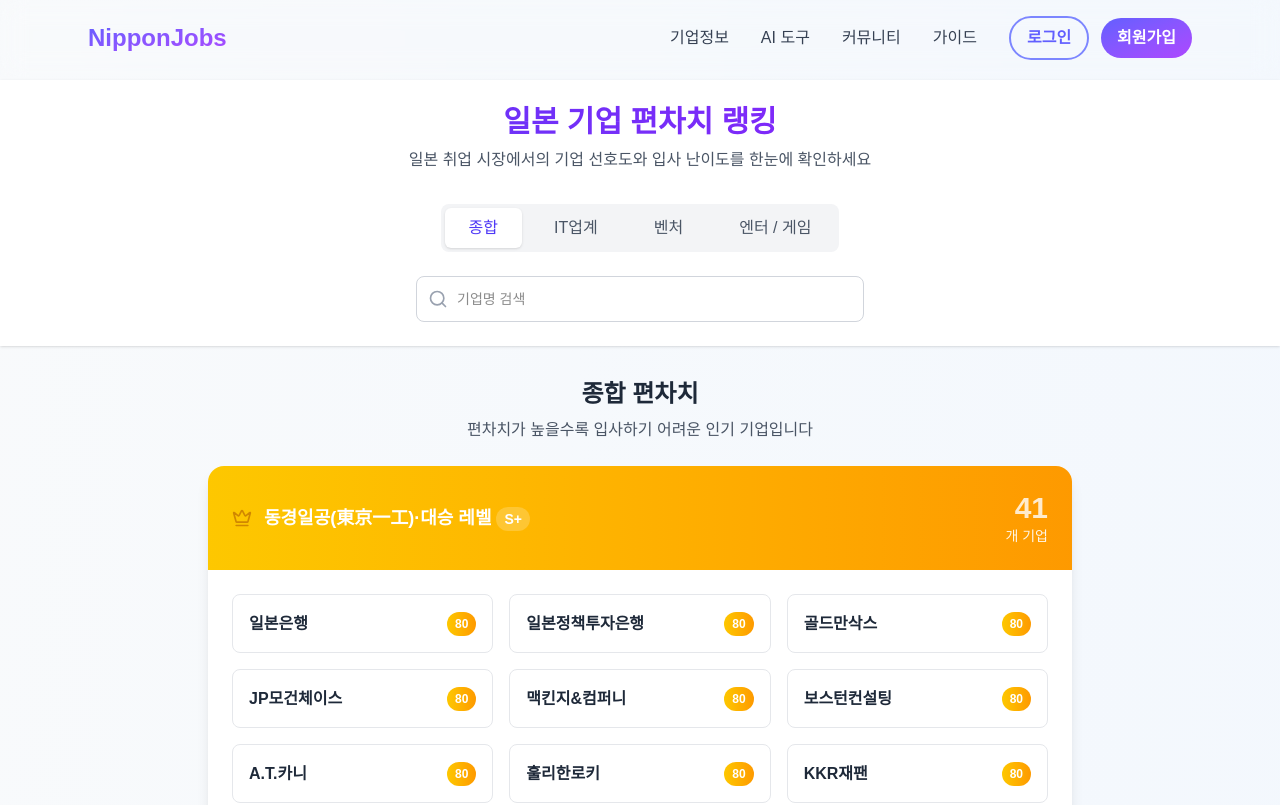
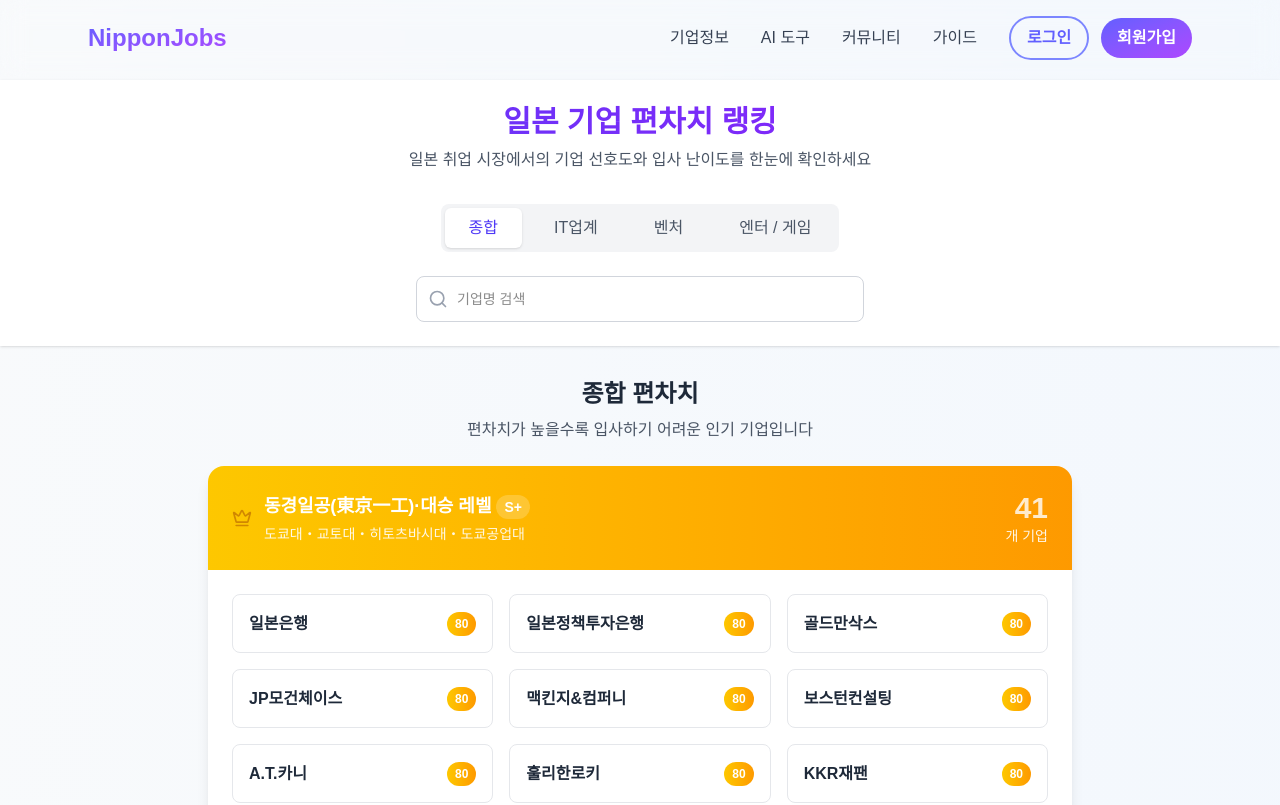
Before and after one commit to JapSyu/front, a Next.js app: page /hensachi in a window 1280 px wide. Shown: the top 805 px of the page. Built offline with nearby package versions, Linux system fonts and the light colour scheme.

Commit message:
style: 종합 편차치 페이지 상세 대학명 추가

```diff
--- a/src/data/comprehensiveRanking.ts
+++ b/src/data/comprehensiveRanking.ts
@@ -19,6 +19,7 @@
   {
     // score: 80-78
     title: '동경일공(東京一工)·대승 레벨',
+    description: '도쿄대・교토대・히토츠바시대・도쿄공업대',
     tier: 'S+',
     companies: [
         { name: '일본은행', score: 80, rank: 1 },
@@ -67,6 +68,7 @@
 {
     // score: 77-75
     title: '동경일공(東京一工)·승리 레벨',
+    description: '도쿄대・교토대・히토츠바시대・도쿄공업대',
     tier: 'S',
     companies: [
         { name: '하쿠호도DY', score: 77, rank: 42 },
@@ -136,6 +138,7 @@
 {
     // score: 74-70
     title: '지제대·와세다 게이오·대승 레벨',
+    description: '나고야대・도호쿠대・규슈대・홋카이도대・와세다대・게이오대',
     tier: 'A+',
     companies: [
         { name: 'JR도카이', score: 74, rank: 104 },
@@ -271,6 +274,7 @@
 {
     // score: 69-66
     title: '지제대·와세다 게이오·승리 레벨',
+    description: '나고야대・도호쿠대・규슈대・홋카이도대・와세다대・게이오대',
     tier: 'A',
     companies: [
         { name: '일본우정(종합직)', score: 69, rank: 232 },
```
